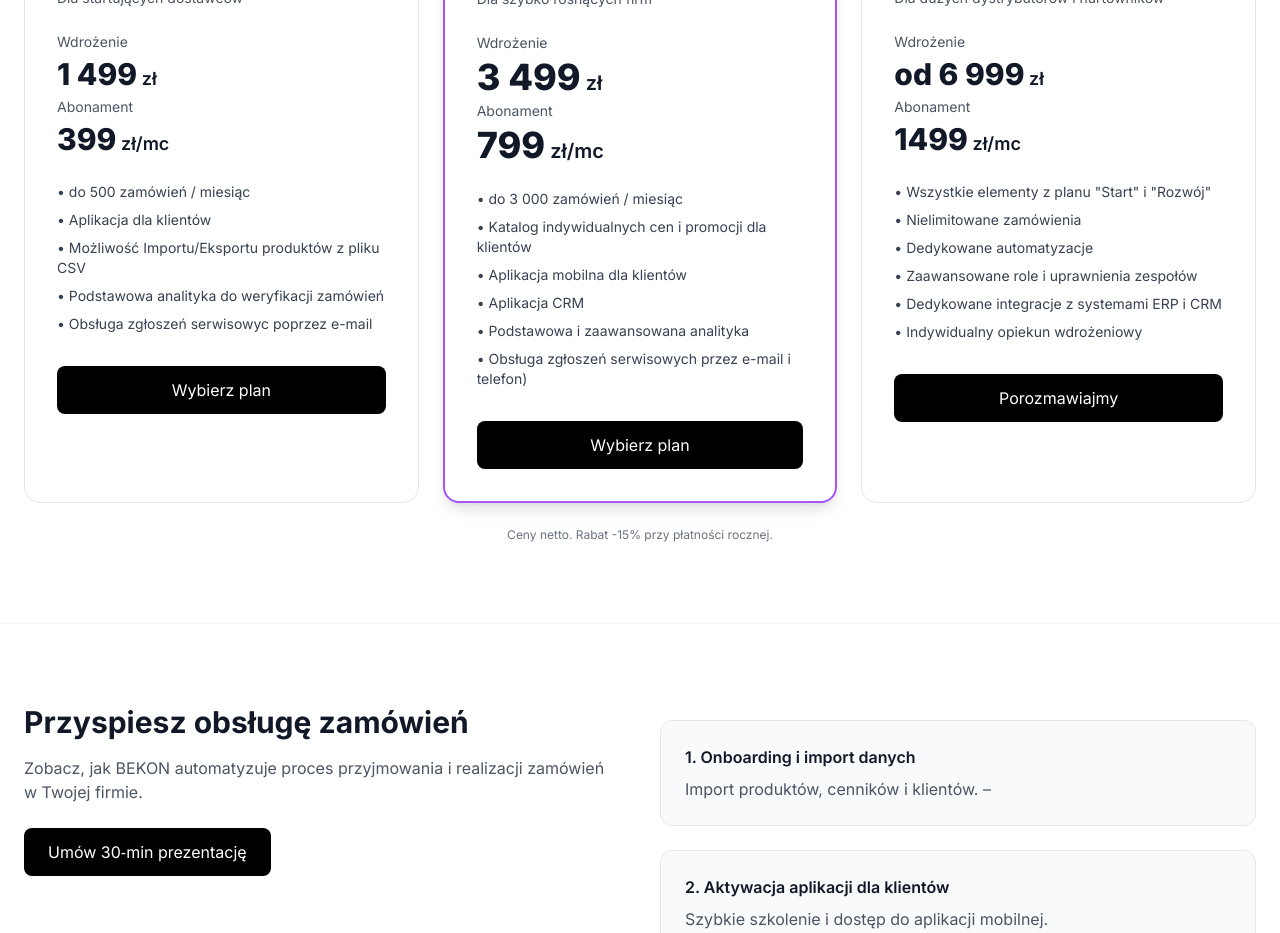
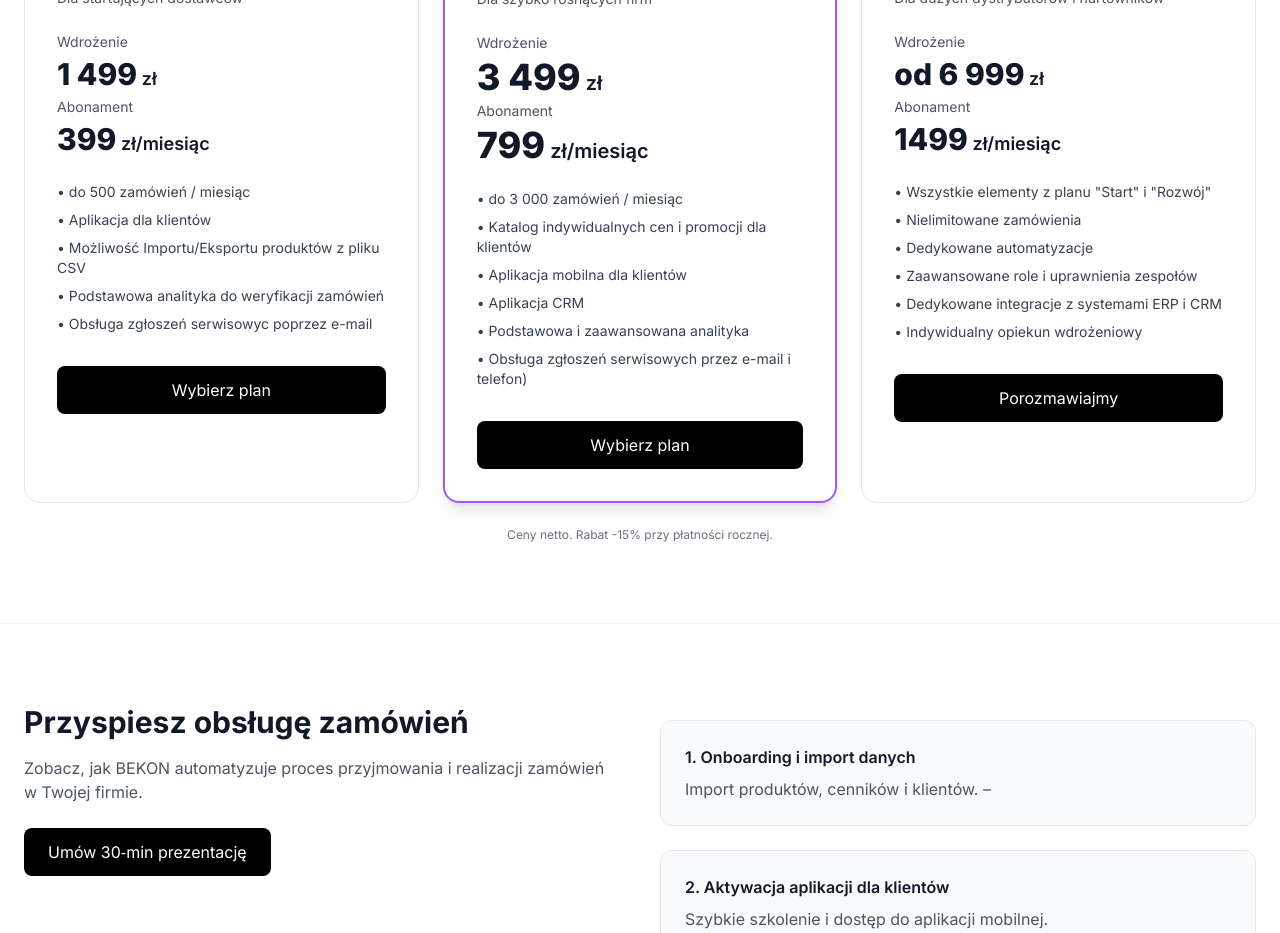
Before and after one commit to iti-solution/BekonLP, a plain HTML site: page index.html in a window 1280 px wide. Shown: the part 4660-5593 px from the top of the page. Drawn offline with nearby package versions, Linux system fonts and the light colour scheme.

Commit message:
Add files via upload

```diff
--- a/index.html
+++ b/index.html
@@ -544,7 +544,7 @@
             <p class="text-sm text-gray-600">Wdrożenie</p>
             <p class="text-3xl font-extrabold">1&nbsp;499<span class="text-lg font-semibold"> zł</span></p>
             <p class="text-sm text-gray-600 mt-4">Abonament</p>
-            <p class="text-3xl font-extrabold"><span class="price" data-monthly="399" data-yearly="339">399</span><span class="text-lg font-semibold"> zł/mc</span></p>
+            <p class="text-3xl font-extrabold"><span class="price" data-monthly="399" data-yearly="339">399</span><span class="text-lg font-semibold"> zł/miesiąc</span></p>
             <p class="text-xs text-green-700 hidden savings">Przy płatności rocznej oszczędzasz <span class="save-val">0</span> zł/rok</p>
           </div>
           <ul class="mt-6 space-y-2 text-sm text-gray-700">
@@ -564,7 +564,7 @@
             <p class="text-sm text-gray-600">Wdrożenie</p>
             <p class="text-3xl md:text-4xl font-extrabold">3&nbsp;499<span class="text-lg md:text-xl font-semibold"> zł</span></p>
             <p class="text-sm text-gray-600 mt-4">Abonament</p>
-            <p class="text-3xl md:text-4xl font-extrabold"><span class="price" data-monthly="799" data-yearly="679">799</span><span class="text-lg md:text-xl font-semibold"> zł/mc</span></p>
+            <p class="text-3xl md:text-4xl font-extrabold"><span class="price" data-monthly="799" data-yearly="679">799</span><span class="text-lg md:text-xl font-semibold"> zł/miesiąc</span></p>
             <p class="text-xs text-green-700 hidden savings">Przy płatności rocznej oszczędzasz <span class="save-val">0</span> zł/rok</p>
           </div>
           <ul class="mt-6 space-y-2 text-sm text-gray-700">
@@ -584,7 +584,7 @@
             <p class="text-sm text-gray-600">Wdrożenie</p>
             <p class="text-3xl font-extrabold">od 6&nbsp;999<span class="text-lg font-semibold"> zł</span></p>
             <p class="text-sm text-gray-600 mt-4">Abonament</p>
-            <p class="text-3xl font-extrabold"><span class="price" data-monthly="1499" data-yearly="1274">od 1&nbsp;499</span><span class="text-lg font-semibold"> zł/mc</span></p>
+            <p class="text-3xl font-extrabold"><span class="price" data-monthly="1499" data-yearly="1274">od 1&nbsp;499</span><span class="text-lg font-semibold"> zł/miesiąc</span></p>
             <p class="text-xs text-green-700 hidden savings">Przy płatności rocznej oszczędzasz <span class="save-val">0</span> zł/rok</p>
           </div>
           <ul class="mt-6 space-y-2 text-sm text-gray-700">
```
